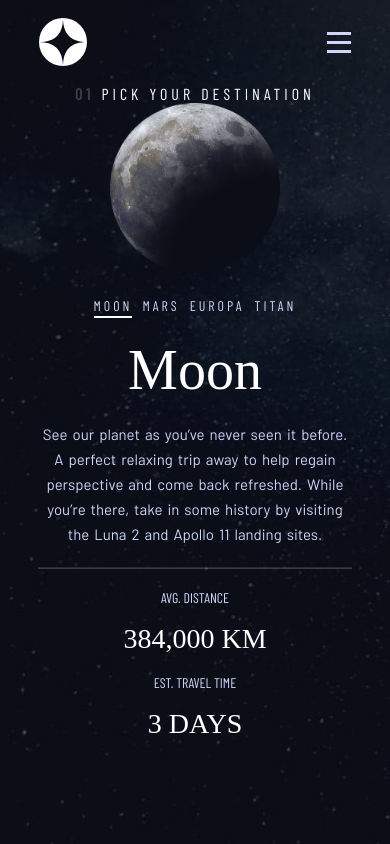
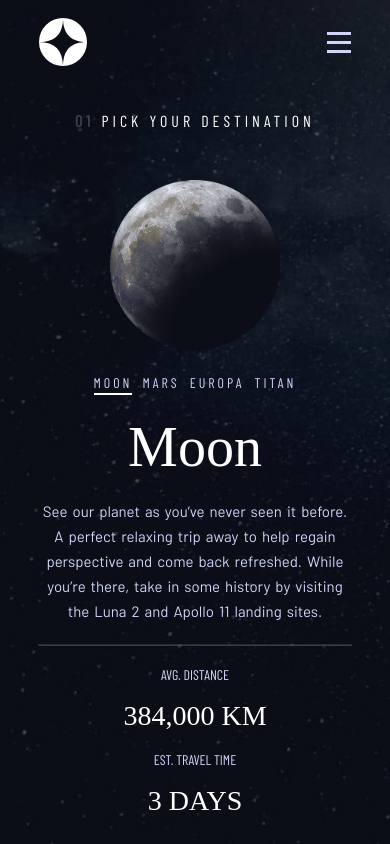
Before and after one commit to tubaljaren09/space-tourism-website, a React (Create React App) app: page /destination in a window 390 px wide. Built offline with nearby package versions, Linux system fonts and the light colour scheme; a web font is replaced by a local one.

Commit message:
Trying for the 4th time to fix white space on mobile screen

```diff
--- a/src/styles/destination.scss
+++ b/src/styles/destination.scss
@@ -8,6 +8,11 @@
     height: 100%;
     color: #fff;
     text-align: center;
+    display: flex;
+    flex-direction: column;
+    justify-content: center;
+    align-items: center;
+    gap: 50px;
     h2 {
       font-family: "Barlow Condensed";
       font-size: 16px;
```
